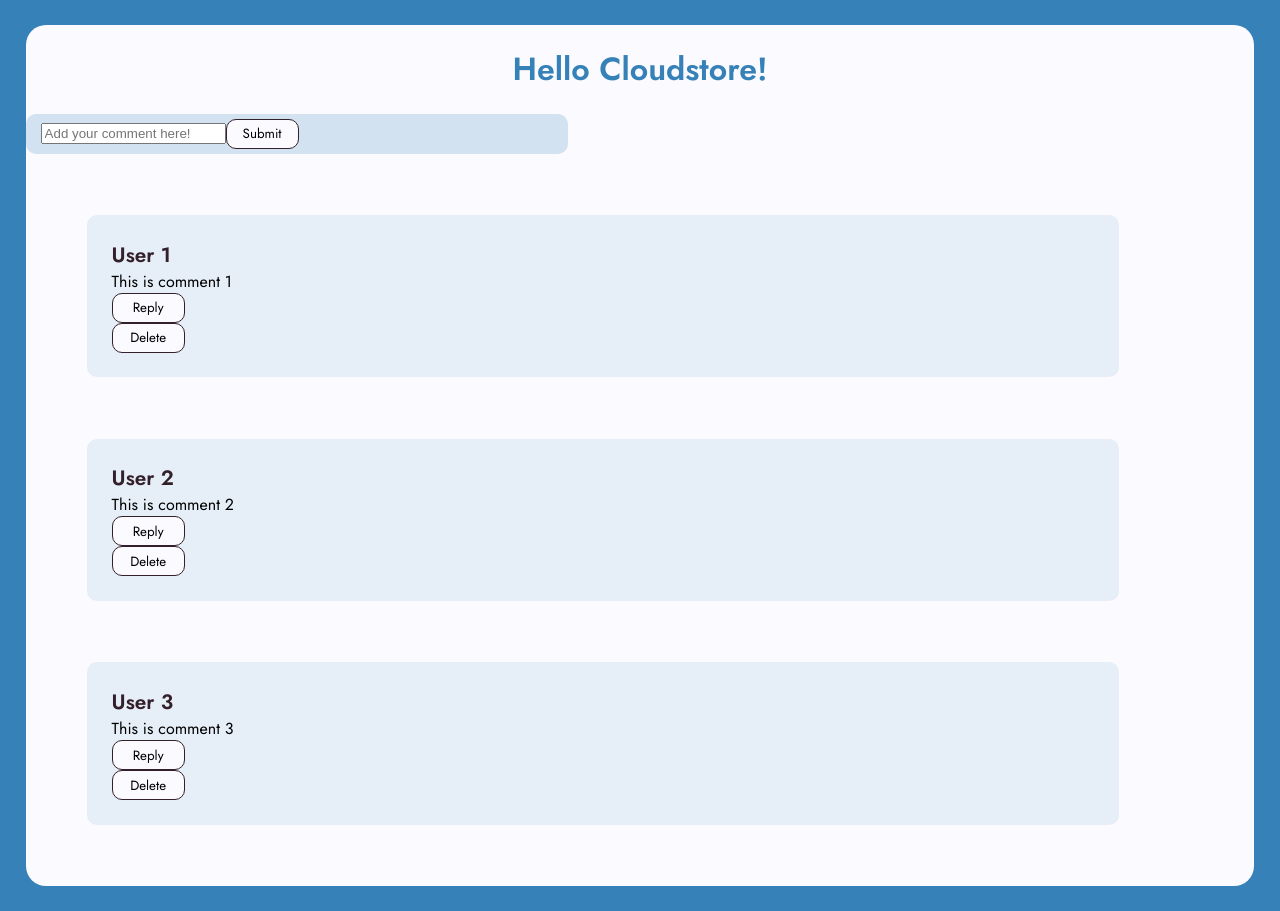
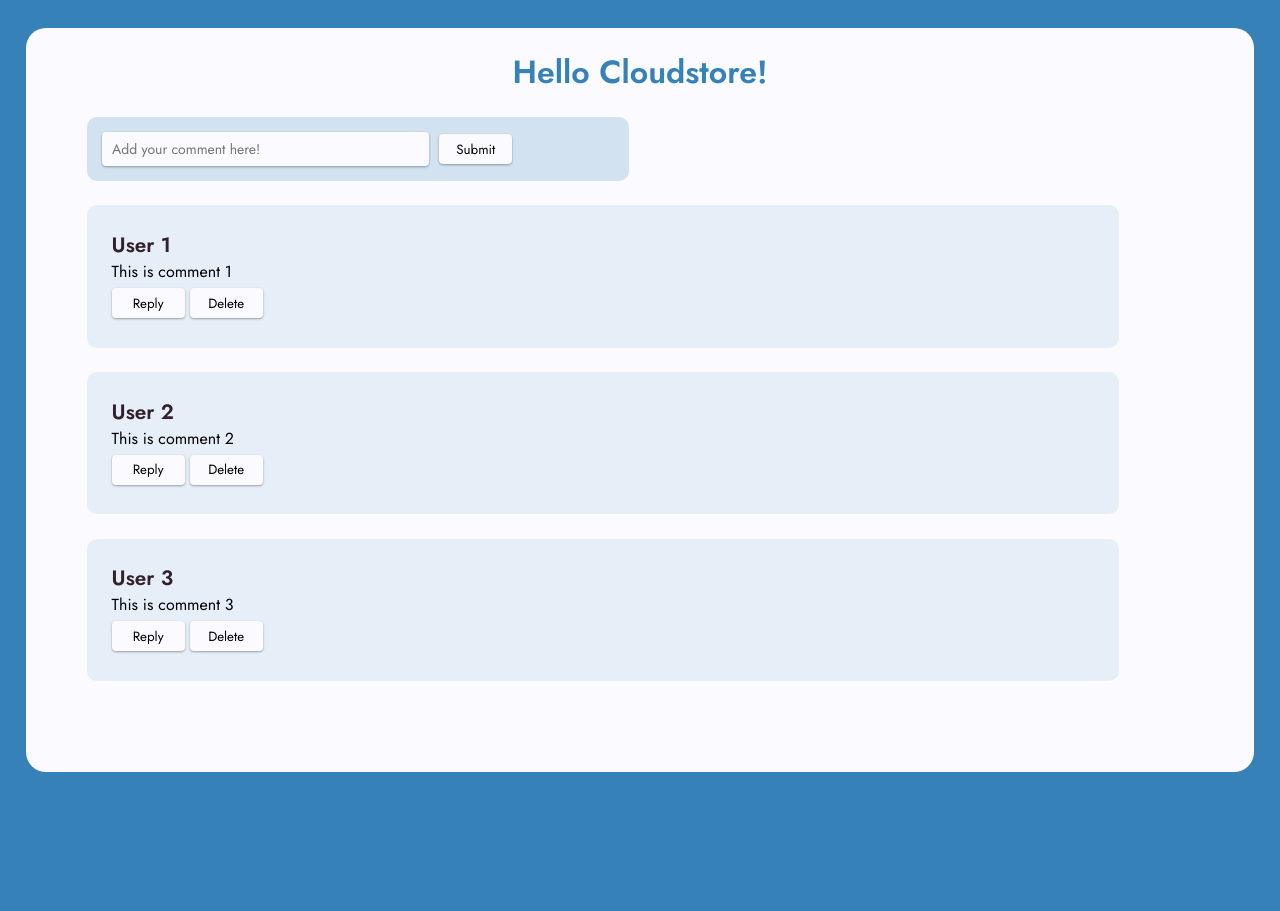
Before and after one commit to cassidyrose56/cloudstore-commenter, a React app: page / in a window 1280 px wide. After the commit the page ends 800 px from the top, so only its background shows below. Built offline with nearby package versions, Linux system fonts and the light colour scheme.

Commit message:
top level delete functionality works

```diff
--- a/package.json
+++ b/package.json
@@ -6,7 +6,7 @@
   "scripts": {
     "start": "webpack-dev-server --mode development --open --hot",
     "build": "webpack --mode production",
-    "dev": "webpack-dev-server --mode development --open --hot & nodemon ./server/server.js"
+    "dev": "webpack-dev-server --mode development --open --hot"
   },
   "repository": {
     "type": "git",
@@ -21,7 +21,6 @@
   "homepage": "https://github.com/cassidyrose56/cloudstore-technical#readme",
   "dependencies": {
     "express": "^4.18.2",
-    "nodemon": "^2.0.21",
     "react": "^18.2.0",
     "react-dom": "^18.2.0",
     "sass": "^1.58.3"
--- a/src/components/App.jsx
+++ b/src/components/App.jsx
@@ -1,5 +1,5 @@
 import React, { useState } from 'react';
-import Thread from './MainThread.jsx';
+import MainThread from './MainThread.jsx';
 import '../styling/sitewide.scss';
 
 const App = () => {
@@ -7,7 +7,7 @@ const App = () => {
     return (
         <div id='app-body'>
             <h1 id='page-title'>Hello Cloudstore!</h1>
-            <Thread />
+            <MainThread />
         </div>
     )
 }
--- a/src/components/CommentItem.jsx
+++ b/src/components/CommentItem.jsx
@@ -2,19 +2,30 @@ import React, { useState } from 'react';
 import InputBox from './InputBox.jsx';
 import '../styling/posts.scss';
 
-const CommentItem = ({ comment }) => {
+const CommentItem = ({ comment, currComments, setCurrComments }) => {
 
     const [replying, setReplying] = useState(false);
     const [nestedComments, setNestedComments] = useState(comment.nestedArr);
 
     const addComment = (newComment) => {
         setNestedComments((prev) => [newComment, ...prev]);
-        comment.nestedArr = nestedComments;
-        console.log(comment.nestedArr)
+        setCurrComments((prev) => [newComment, ...prev])
+        console.log(newComment.parent)
     };
 
-    const deleteComment = (comment) => {
-        console.log('delete')
+    const deleteComment = (commentId, prevComments) => {
+        if (comment.parent === 0) {
+            setCurrComments(prevComments.filter(comment => comment.id !== commentId));
+        } else {
+            const newCurrComments = [];
+            newCurrComments.forEach((el) => {
+                if (el.id !== userId && el.parent !== userId) {
+                    newCurrComments.push(el);
+                    console.log(newCurrComments)
+                }
+            })
+            setCurrComments(newCurrComments);
+        }
 
     };
 
@@ -22,24 +33,25 @@ const CommentItem = ({ comment }) => {
         <div className='comment-item'>
             <h3 className='poster-name'>User {comment.id}</h3>
             <span className='post-content'>{comment.message}</span>
+            <div id='button-section'>
                 {!replying ? (
                     <button className='btn' onClick={() => {setReplying(true)}}>Reply</button>
                 )
                 :
                 (
-                <div className='replying-layout'>
                     <button className='btn' onClick={() => {setReplying(false)}}>Cancel</button>
+                )}
+                <button className='btn' onClick={() => {deleteComment(comment.id, currComments)}}>
+                    Delete
+                </button>
             </div>
-            )}
-            {replying && <InputBox addComment={addComment} />}
+            {replying && <InputBox addComment={addComment} parent={comment.id} />}
             <div>
                 {nestedComments.map((comment) => {
-                    return <CommentItem comment={comment} />
+                    return <CommentItem key={comment.id} comment={comment} />
                 })}
             </div>
-            <button className='btn' onClick={deleteComment()}>
-                Delete
-            </button>
+
 
 
         </div>
--- a/src/components/InputBox.jsx
+++ b/src/components/InputBox.jsx
@@ -1,7 +1,7 @@
 import React, { useState } from 'react';
 import '../styling/posts.scss'
 
-const InputBox = ({ addComment }) => {
+const InputBox = ({ addComment, parent }) => {
 
     const [newComment, setNewComment] = useState('')
 
@@ -16,11 +16,11 @@ const InputBox = ({ addComment }) => {
                 addComment({
                     id: Math.floor(Math.random() * 100),
                     message: newComment,
+                    parent: parent,
                     nestedArr: []
                 });
                 setNewComment('');
-                console.log('clicked submit')
-                }}>
+            }}>
                     Submit
             </button>
         </div>
--- a/src/components/MainThread.jsx
+++ b/src/components/MainThread.jsx
@@ -8,18 +8,21 @@ const commentsArr = [
     {
         id: 1,
         message: 'This is comment 1',
+        parent: 0,
         nestedArr: []
     },
     {
         id: 2,
         message: 'This is comment 2',
+        parent: 0,
         nestedArr: []
     },
     {
         id: 3,
         message: 'This is comment 3',
+        parent: 0,
         nestedArr: []
-    },
+    }
 ];
 
 const MainThread = () => {
@@ -28,21 +31,24 @@ const MainThread = () => {
 
     const addComment = (newComment) => {
         setCurrComments((prev) => [newComment, ...prev]);
+        console.log(newComment.parent)
     };
 
-    const deleteComment = (comment) => {
-        console.log('delete')
-
-    };
+    // const deleteComment = (userId) => {
+    //     console.log('delete')
+    //     setCurrComments(prevComments => {
+    //         return prevComments.filter(comment => comment.id !== userId)
+    //     })
+    // };
 
     return (
         <div>
             <div id='new-post-body'>
-                <InputBox addComment={addComment}/>
+                <InputBox addComment={addComment} parent={0} />
             </div>
             <div id='comments'>
                 {currComments.map((comment) => {
-                      return <CommentItem comment={comment} deleteComment={deleteComment} />
+                    if(comment.parent === 0) return <CommentItem key={comment.id} comment={comment} currComments={currComments} setCurrComments={setCurrComments} />
                 })}
             </div>
         </div>
--- a/src/styling/posts.scss
+++ b/src/styling/posts.scss
@@ -6,6 +6,7 @@
     background-color: rgba($blue, 0.2);
     border-radius: 10px;
     padding: 5px 15px;
+    margin: 0 5%;
 }
 
 .poster-name {
@@ -26,7 +27,7 @@
     background-color: rgba($blue, 0.1);
     width: 80%;
     min-width: fit-content;
-    margin: 5%;
+    margin: 2% 5%;
     padding: 2%;
     border-radius: 10px;
 }
--- a/src/styling/sitewide.scss
+++ b/src/styling/sitewide.scss
@@ -28,11 +28,34 @@ body {
     align-self: center;
 }
 
+input {
+    height: 22px;
+    width: 60%;
+    color: $black;
+    font-family: $main-font;
+    font-size: 14px;
+    border-radius: 4px;
+    padding: 4px 8px;
+    border: 2px solid transparent;
+    box-shadow: rgb(0 0 0 / 12%) 0px 1px 3px, rgb(0 0 0 / 24%) 0px 1px 2px;
+    background: $white;
+    transition: all 0.1s ease 0s;
+    margin: 10px;
+    margin-left: 0;
+    :focus{
+        border: 2px solid $blue;
+    }
+
+}
+
 .btn {
     font-family: $main-font;
     background-color: $white;
-    border: 1px solid $black;
+    border: 2px solid transparent;
+    box-shadow: rgb(0 0 0 / 12%) 0px 1px 3px, rgb(0 0 0 / 24%) 0px 1px 2px;
     width: 73px;
     height: 30px;
-    border-radius: 10px;
+    margin: 5px;
+    margin-left: 0;
+    border-radius: 4px;
 }
--- a/src/styling/thread.scss
+++ /dev/null
@@ -1 +0,0 @@
-@import './variables.scss';
```
Also changed, not shown: src/components/ReplyPost.jsx (deleted). Lines whose indentation alone changed are shown as unchanged.
